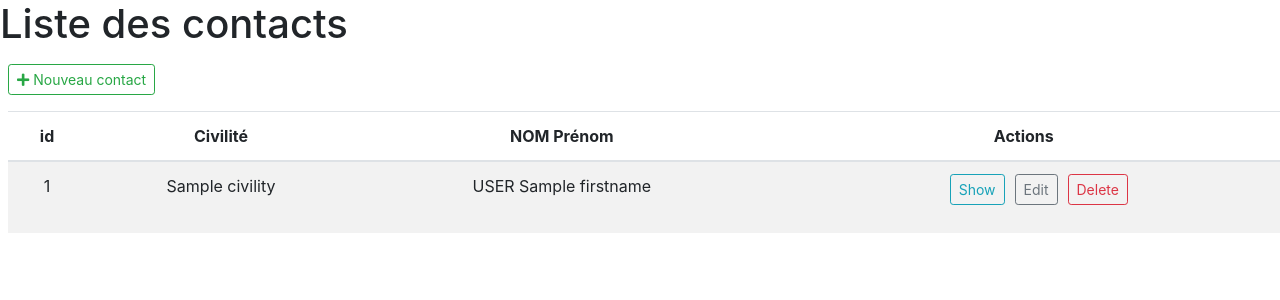
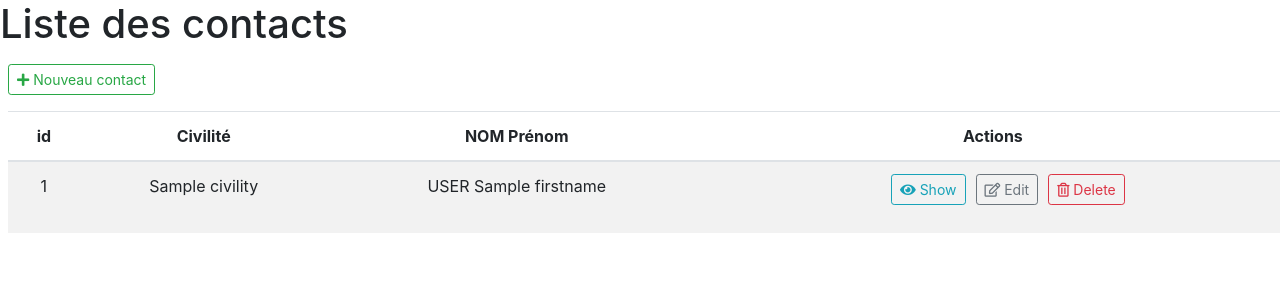
Before and after one commit to klonerom/simple-mvc-test, a PHP site: template src/View/Contact/index.html.twig in a window 1280 px wide. Shown: the top 300 px of the page. Run offline with PHP 8.4, Linux system fonts and the light colour scheme; the template is opened without the code that fills it: most values are stand-ins (such as "Sample title", 1, 10 or a date in 2020); some libraries are stand-ins or nearby versions.

Commit message:
icon button

```diff
--- a/public/index.php
+++ b/public/index.php
@@ -5,7 +5,7 @@
  * Date: 11/10/17
  * Time: 14:01
  */
-
+session_start();
 
 if (preg_match('/\.(?:png|jpg|jpeg|gif)$/', $_SERVER["REQUEST_URI"])) {
     return false;    // retourne la requête telle quelle.
--- a/src/Model/ContactManager.php
+++ b/src/Model/ContactManager.php
@@ -25,7 +25,6 @@ class ContactManager extends AbstractManager
         parent::__construct(self::TABLE);
     }
 
-
     /**
      * Get all row from database.
      *
@@ -37,7 +36,6 @@ class ContactManager extends AbstractManager
             $this->table . ' as co INNER JOIN ' .
             self::TABLE_JOIN . ' as ci ON co.civility_id = ci.id ORDER BY co.lastname', \PDO::FETCH_CLASS, $this->className)->fetchAll();
     }
-
 
     /**
      * INSERT one row in dataase
--- a/src/View/Contact/_form.html.twig
+++ b/src/View/Contact/_form.html.twig
@@ -19,7 +19,7 @@
             </div>
         </div>
         <div class="form-row">
-            <button type="submit" class="btn btn-primary ">Valider</button>
+            <button type="submit" class="btn btn-outline-info"><i class="far fa-check-square"></i> Valider</button>
         </div>
     </form>
 </div>
--- a/src/View/Contact/add.html.twig
+++ b/src/View/Contact/add.html.twig
@@ -3,5 +3,5 @@
 {% block content %}
     <h1>Ajout d'un nouveau contact</h1>
     {% include 'Contact/_form.html.twig' %}
-    <a href="/" class="btn btn-info btn-sm">Back</a>
+    <a href="/" class="btn btn-info btn-sm"><i class="far fa-arrow-alt-circle-left"></i> Back</a>
 {% endblock %}
--- a/src/View/Contact/edit.html.twig
+++ b/src/View/Contact/edit.html.twig
@@ -3,5 +3,5 @@
 {% block content %}
     <h1>Modification du contact {{ contact.lastname }} ({{ contact.id }})</h1>
     {% include 'Contact/_form.html.twig' %}
-    <a href="/" class="btn btn-info btn-sm">Back</a>
+    <a href="/" class="btn btn-info btn-sm"><i class="far fa-arrow-alt-circle-left"></i> Back</a>
 {% endblock %}
--- a/src/View/Contact/index.html.twig
+++ b/src/View/Contact/index.html.twig
@@ -2,6 +2,11 @@
 {% block title %}Liste des contacts | simple-mvc-test{% endblock %}
 {% block content %}
     <h1>Liste des contacts</h1>
+
+    {% if message %}
+        <p>{{ message }}</p>
+    {% endif %}
+
     <div class="ml-2 my-3">
         <a href="/contact/add" class="btn btn-outline-success btn-sm"><i class="fas fa-plus"></i> Nouveau contact</a>
     </div>
@@ -22,11 +27,11 @@
                     <td>{{ contact.civility }}</td>
                     <td>{{ contact.lastname|upper }} {{ contact.firstname|capitalize }}</td>
                     <td><ul style="list-style: none;display: inline-flex;">
-                            <li style="margin-right: 10px;"><a href="/contact/{{ contact.id }}" class="btn btn-outline-info btn-sm">Show</a></li>
-                            <li style="margin-right: 10px;"><a href="/contact/edit/{{ contact.id }}" class="btn btn-outline-secondary btn-sm">Edit</a></li>
+                            <li style="margin-right: 10px;"><a href="/contact/{{ contact.id }}" class="btn btn-outline-info btn-sm"><i class="fas fa-eye"></i> Show</a></li>
+                            <li style="margin-right: 10px;"><a href="/contact/edit/{{ contact.id }}" class="btn btn-outline-secondary btn-sm"><i class="far fa-edit"></i> Edit</a></li>
                             <li style="margin-right: 10px;">
                                 <form action="/contact/delete/{{ contact.id }}" method="post">
-                                    <button type="submit" class="btn btn-outline-danger btn-sm">Delete</button>
+                                    <button type="submit" class="btn btn-outline-danger btn-sm"><i class="far fa-trash-alt"></i> Delete</button>
                                 </form>
                             </li>
                         </ul>
--- a/src/View/Contact/show.html.twig
+++ b/src/View/Contact/show.html.twig
@@ -21,12 +21,12 @@
             <td>{{ contact.createdAt|date('d/m/Y H:i') }}</td>
             <td>{{ contact.updatedAt|date('d/m/Y H:i') }}</td>
             <td><ul style="list-style: none;display: inline-flex;">
-                    <li style="margin-right: 10px;"><a href="/contact/edit/{{ contact.id }}" class="btn btn-outline-secondary btn-sm">Edit</a></li>
-                    <li style="margin-right: 10px;"><a href="/contact/delete/{{ contact.id }}" class="btn btn-outline-danger btn-sm">Delete</a></li>
+                    <li style="margin-right: 10px;"><a href="/contact/edit/{{ contact.id }}" class="btn btn-outline-secondary btn-sm"><i class="far fa-edit"></i> Edit</a></li>
+                    <li style="margin-right: 10px;"><a href="/contact/delete/{{ contact.id }}" class="btn btn-outline-danger btn-sm"><i class="far fa-trash-alt"></i> Delete</a></li>
                 </ul>
             </td>
         </tr>
         </tbody>
     </table>
-    <a href="/" class="btn btn-info btn-sm">Back</a>
+    <a href="/" class="btn btn-info btn-sm"><i class="far fa-arrow-alt-circle-left"></i> Back</a>
 {% endblock %}
```
Also changed, not shown: src/Controller/ContactController.php (+26 -3 lines).
